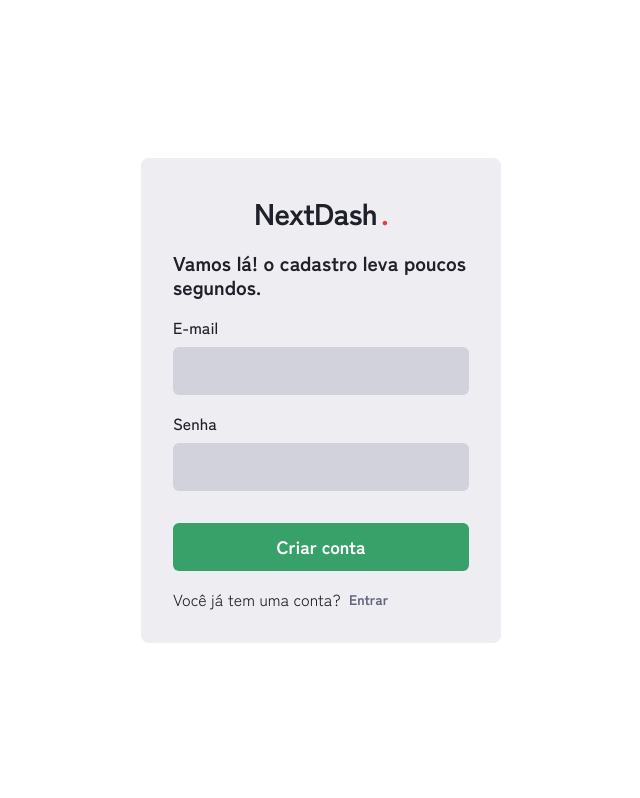
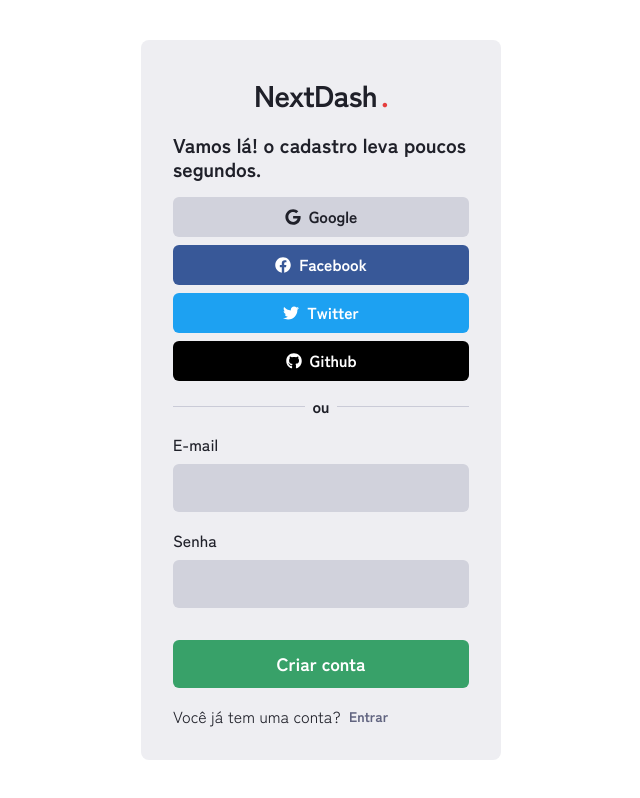
Before and after one commit to HelderSi/dashboard-nextjs-chakraui-firebase, a Next.js app: page /signup in a window 1280 px wide. Shown: the whole page, without its empty margins (319-959 px from the left). Built offline with nearby package versions, Linux system fonts and the light colour scheme; no server answers.

Commit message:
feat: social login butons

```diff
--- a/src/pages/signup/index.tsx
+++ b/src/pages/signup/index.tsx
@@ -6,11 +6,12 @@
 import { yupResolver } from "@hookform/resolvers/yup";
 import { Input } from "src/components/ui/atoms/Input";
 import { Flex, HStack, Stack, Text, Center, Heading } from "@chakra-ui/layout";
-import { Button, useColorModeValue } from "@chakra-ui/react";
+import { Button, useColorModeValue, Divider } from "@chakra-ui/react";
 import DashboardLogo from "src/components/ui/atoms/DashboardLogo";
 import { useAuth } from "src/contexts/AuthUserContext";
 import { useRouter } from "next/router";
 import { useToast } from "@chakra-ui/toast";
+import { FaFacebook, FaTwitter, FaGoogle, FaGithub } from 'react-icons/fa'
 
 type SignInFormData = {
   email: string;
@@ -69,6 +70,27 @@
           <Heading size="md">
             Vamos lá! o cadastro leva poucos segundos.
           </Heading>
+          <Stack>
+            <Button colorScheme='gray' leftIcon={<FaGoogle />}>
+              Google
+            </Button>
+            <Button colorScheme='facebook' leftIcon={<FaFacebook />}>
+              Facebook
+            </Button>
+            <Button colorScheme='twitter' leftIcon={<FaTwitter />}>
+              Twitter
+            </Button>
+            <Button bg='black' color='white' _hover={{ bg: 'gray.800' }} leftIcon={<FaGithub />}>
+              Github
+            </Button>
+          </Stack>
+          <HStack pv={8}>
+            <Divider />
+            <Heading size="sm">
+              ou
+            </Heading>
+            <Divider />
+          </HStack>
           <Input
             type="email"
             label="E-mail"
@@ -106,7 +128,7 @@
           </Button>
         </HStack>
       </Flex>
-    </Flex>
+    </Flex >
   );
 };
 
```
